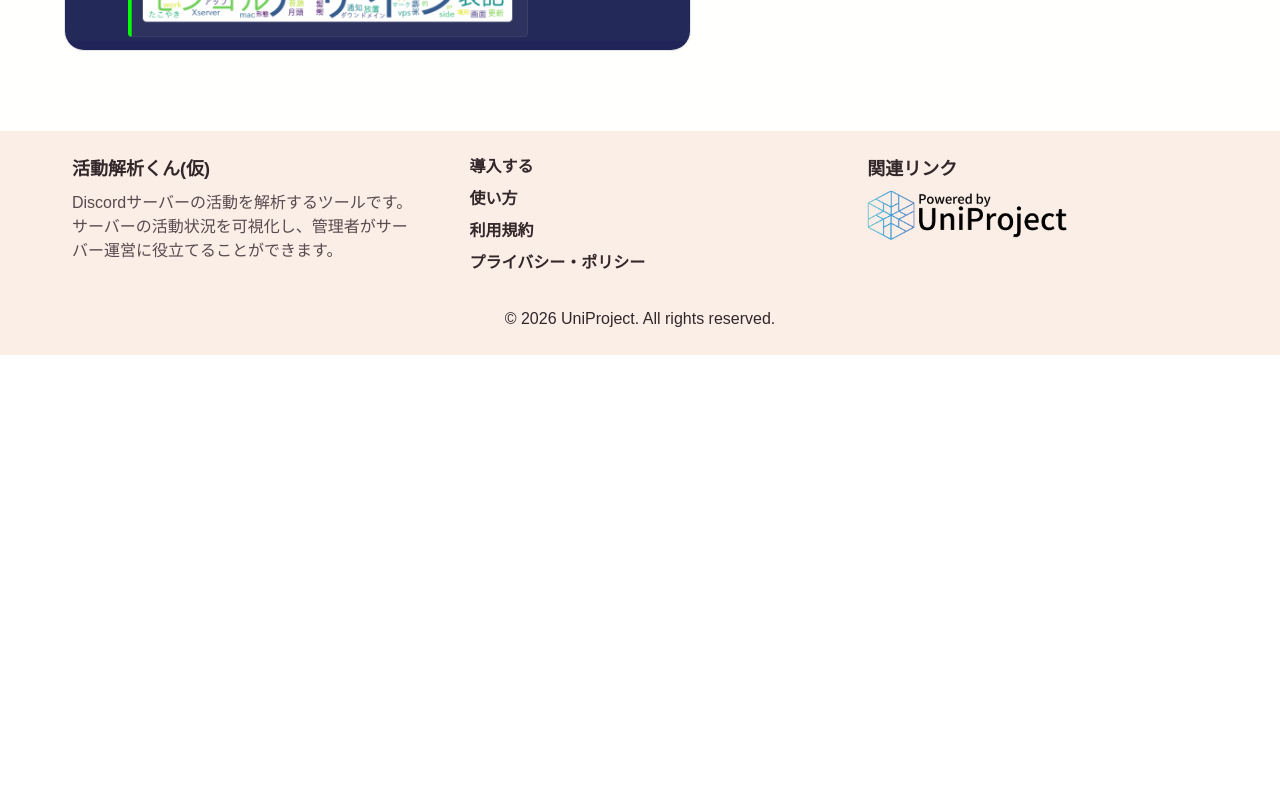
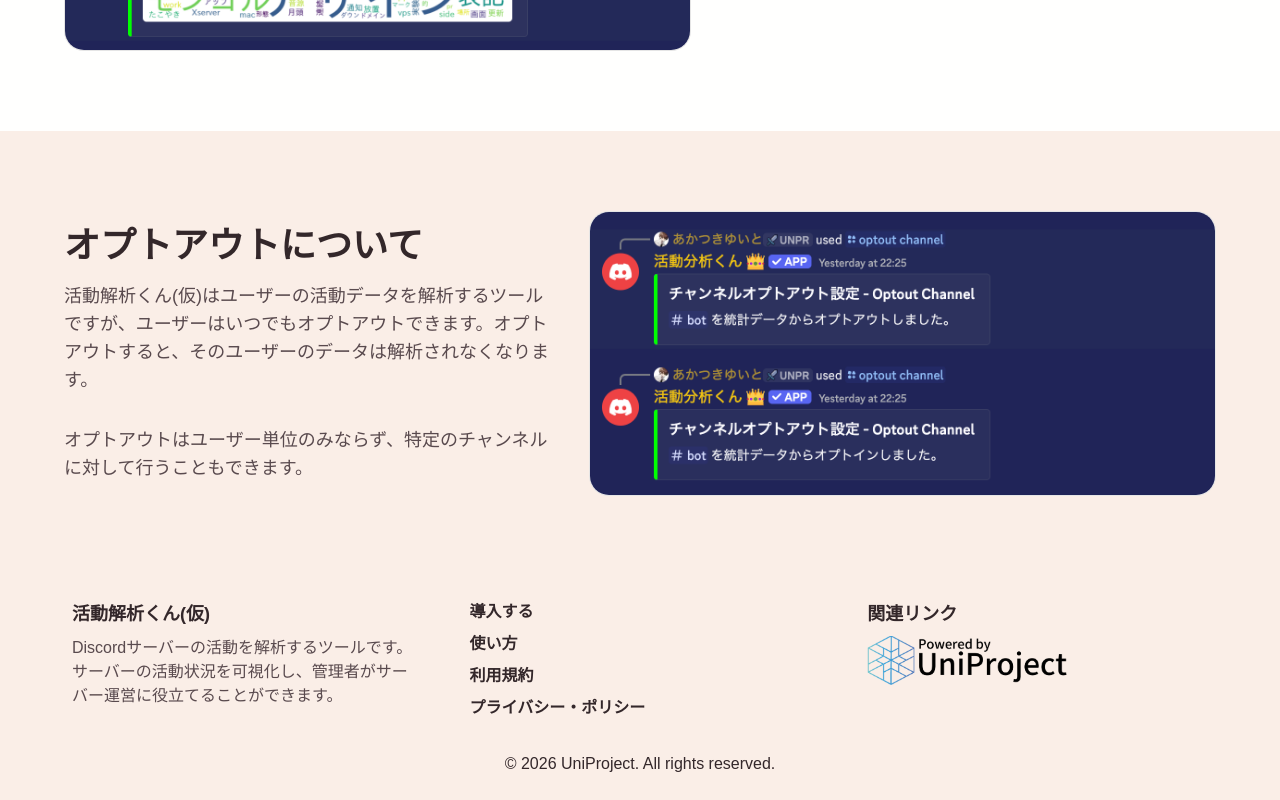
Before and after one commit to UniPro-tech/AnalyzeBotSite, a Next.js app: page /howto in a window 1280 px wide. Shown: the part 2011-2811 px from the top of the page. Before the commit the page ends 2366 px from the top, so only its background shows below. Built offline with nearby package versions, Linux system fonts and the light colour scheme.

Commit message:
オプトアウトについて追加

```diff
--- a/src/app/howto/page.tsx
+++ b/src/app/howto/page.tsx
@@ -119,6 +119,36 @@ export default function HowToUse() {
           </div>
         </div>
       </section>
+      <section id="optout" className={HeroStyles.wrapper}>
+        <div className={HeroStyles.layouts.imageSide}>
+          <div className="w-full lg:w-[44%]">
+            <div className="mx-auto max-w-xl text-center lg:mx-0 lg:text-left">
+              <h2 className={`${HeroStyles.headline} mb-4`}>
+                オプトアウトについて
+              </h2>
+              <p className={`${HeroStyles.paragraph} mb-8`}>
+                活動解析くん(仮)はユーザーの活動データを解析するツールですが、ユーザーはいつでもオプトアウトできます。オプトアウトすると、そのユーザーのデータは解析されなくなります。
+              </p>
+              <p className={`${PrimaryStyles.paragraph}`}>
+                オプトアウトはユーザー単位のみならず、特定のチャンネルに対して行うこともできます。
+              </p>
+            </div>
+          </div>
+
+          <div className="w-full lg:w-[56%]">
+            <div className="relative mx-auto max-w-3xl">
+              <Image
+                src="/imgs/sample/optout_01.png"
+                alt="Opt-out Example"
+                width={1200}
+                height={800}
+                style={{ objectFit: "cover" }}
+                className="w-full h-auto rounded-[20px] border border-black/10 bg-white"
+              />
+            </div>
+          </div>
+        </div>
+      </section>
     </main>
   );
 }
```
Also changed, not shown: public/imgs/sample/optout_01.png (added).
